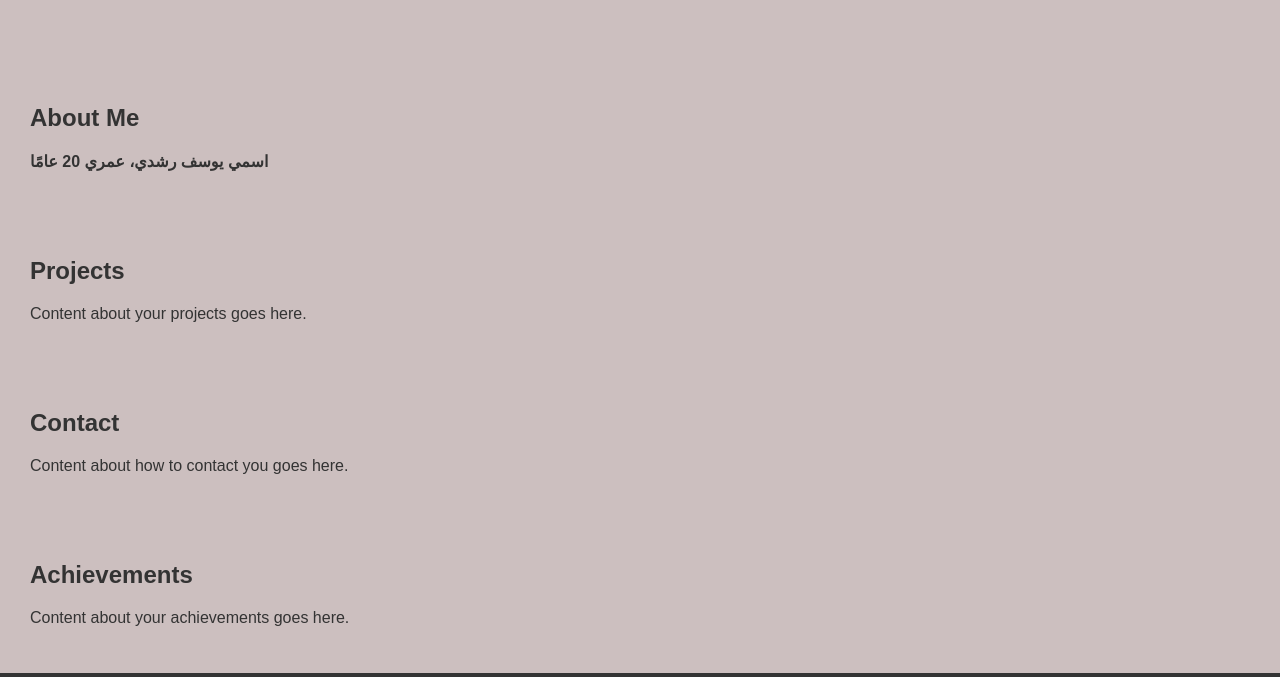
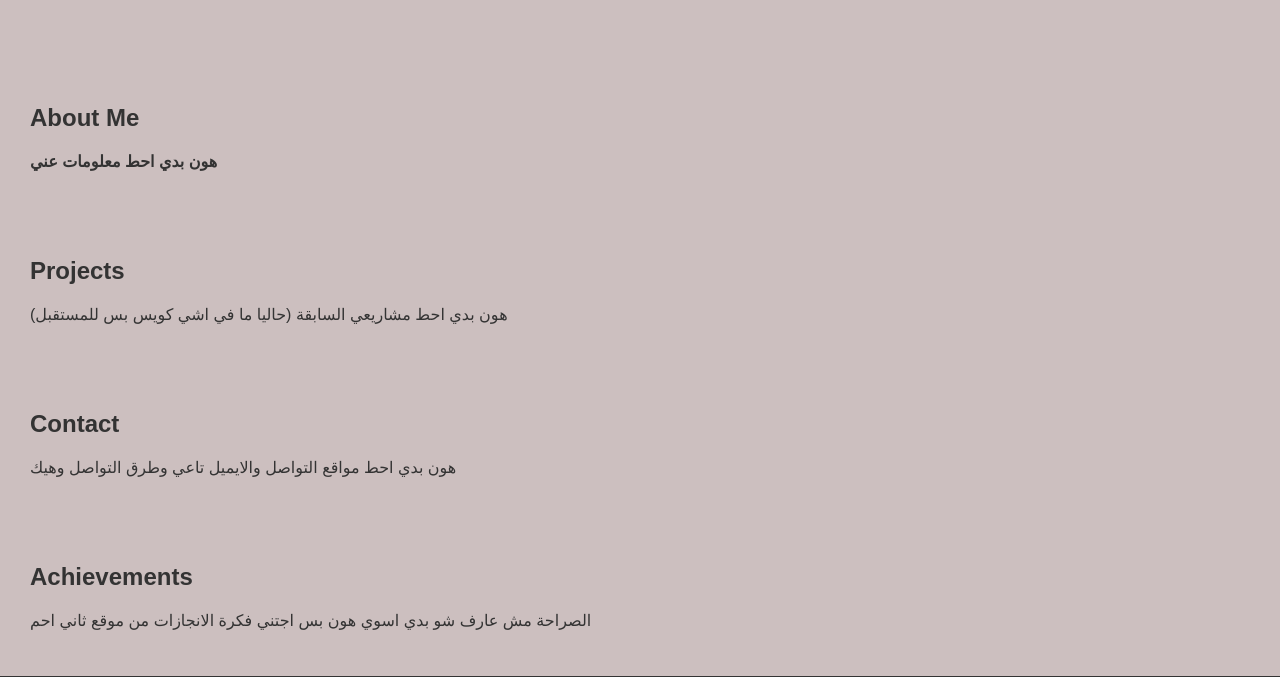
Before and after one commit to YousefSaadeh/my-portfolio, a plain HTML site: page index.html in a window 1280 px wide. Shown: the part 396-1073 px from the top of the page. Drawn offline with nearby package versions, Linux system fonts and the light colour scheme.

Commit message:
Update site content

```diff
--- a/index.html
+++ b/index.html
@@ -38,22 +38,22 @@
 
     <section id="about" class="section">
         <h2>About Me</h2>
-        <p><b>اسمي يوسف رشدي، عمري 20 عامًا</b></p>
+        <p><b>هون بدي احط معلومات عني</b></p>
     </section>
 
     <section id="projects" class="section">
         <h2>Projects</h2>
-        <p>Content about your projects goes here.</p>
+        <p>هون بدي احط مشاريعي السابقة (حاليا ما في اشي كويس بس للمستقبل)</p>
     </section>
 
     <section id="contact" class="section">
         <h2>Contact</h2>
-        <p>Content about how to contact you goes here.</p>
+        <p>هون بدي احط مواقع التواصل والايميل تاعي وطرق التواصل وهيك</p>
     </section>
 
     <section id="achievements" class="section">
         <h2>Achievements</h2>
-        <p>Content about your achievements goes here.</p>
+        <p>الصراحة مش عارف شو بدي اسوي هون بس اجتني فكرة الانجازات من موقع ثاني احم</p>
     </section>
 
     <footer>
```
